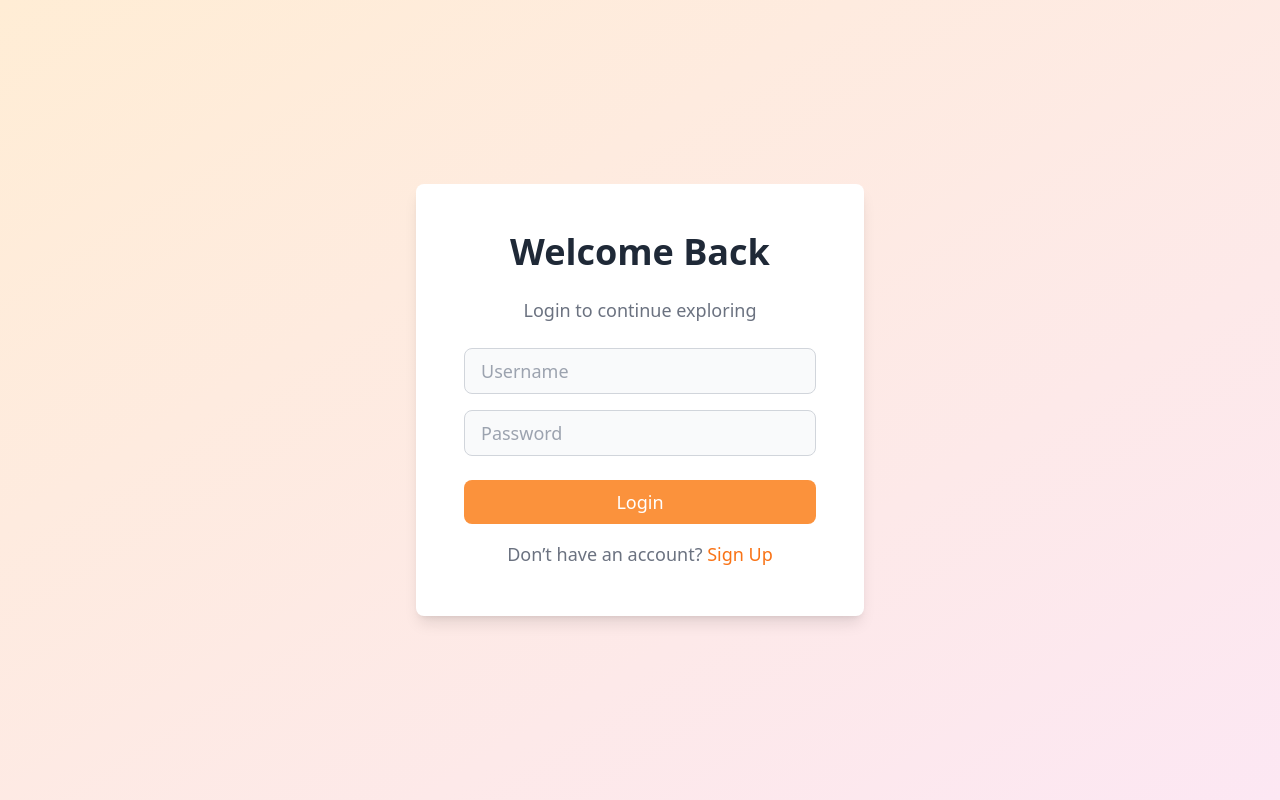
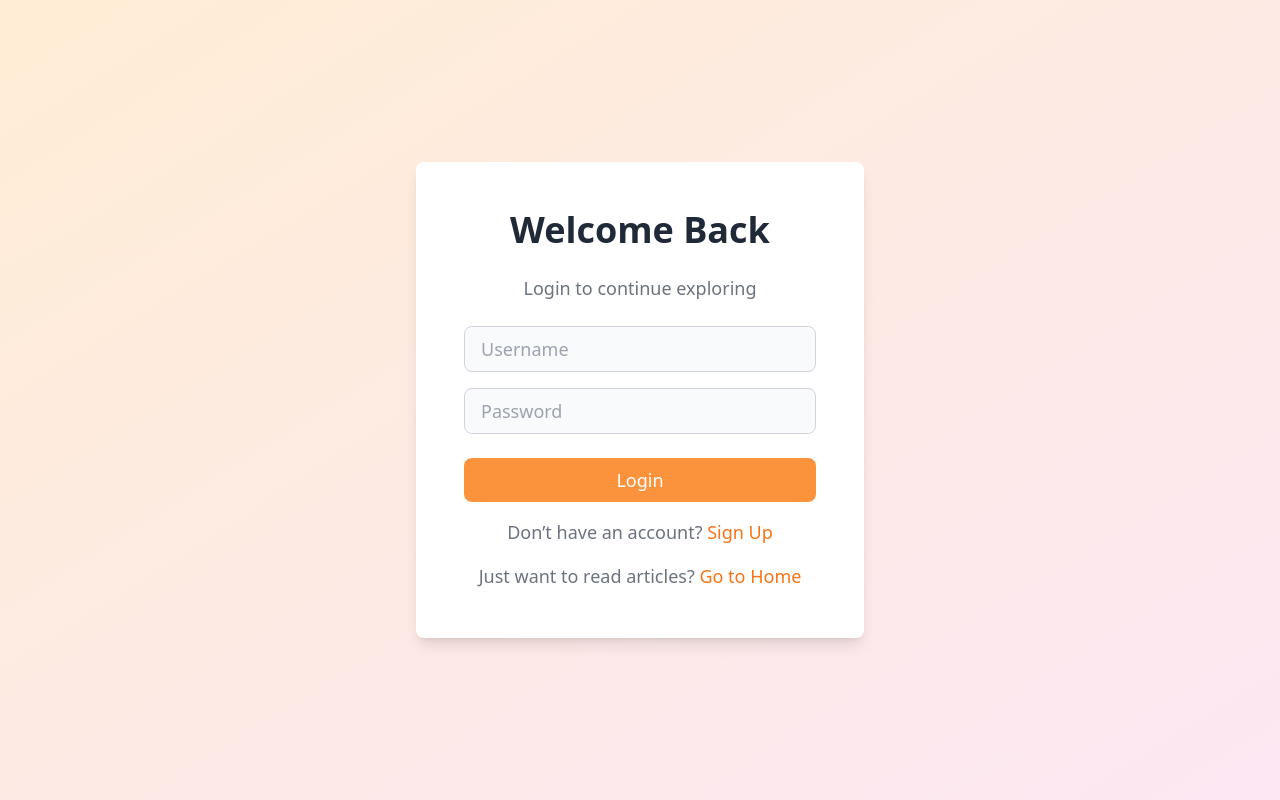
Before and after one commit to nishantb66/Community-Article, a Next.js app in the folder article-platform-frontend/: page /login in a window 1280 px wide. Built offline with nearby package versions, Linux system fonts and the light colour scheme.

Commit message:
Update page.js

```diff
--- a/article-platform-frontend/src/app/login/page.js
+++ b/article-platform-frontend/src/app/login/page.js
@@ -1,6 +1,6 @@
 "use client";
 
-import { useState, useEffect } from "react";
+import { useState } from "react";
 import { useRouter } from "next/navigation";
 import { apiBaseUrl } from "../../utils/api";
 
@@ -129,6 +129,15 @@ export default function LoginPage() {
             Sign Up
           </a>
         </p>
+        <p className="mt-4 text-sm text-center text-gray-500 sm:text-base lg:text-lg">
+          Just want to read articles?{" "}
+          <a
+            onClick={() => router.push("/")}
+            className="cursor-pointer text-orange-500 hover:underline"
+          >
+            Go to Home
+          </a>
+        </p>
       </form>
     </div>
   );
```
